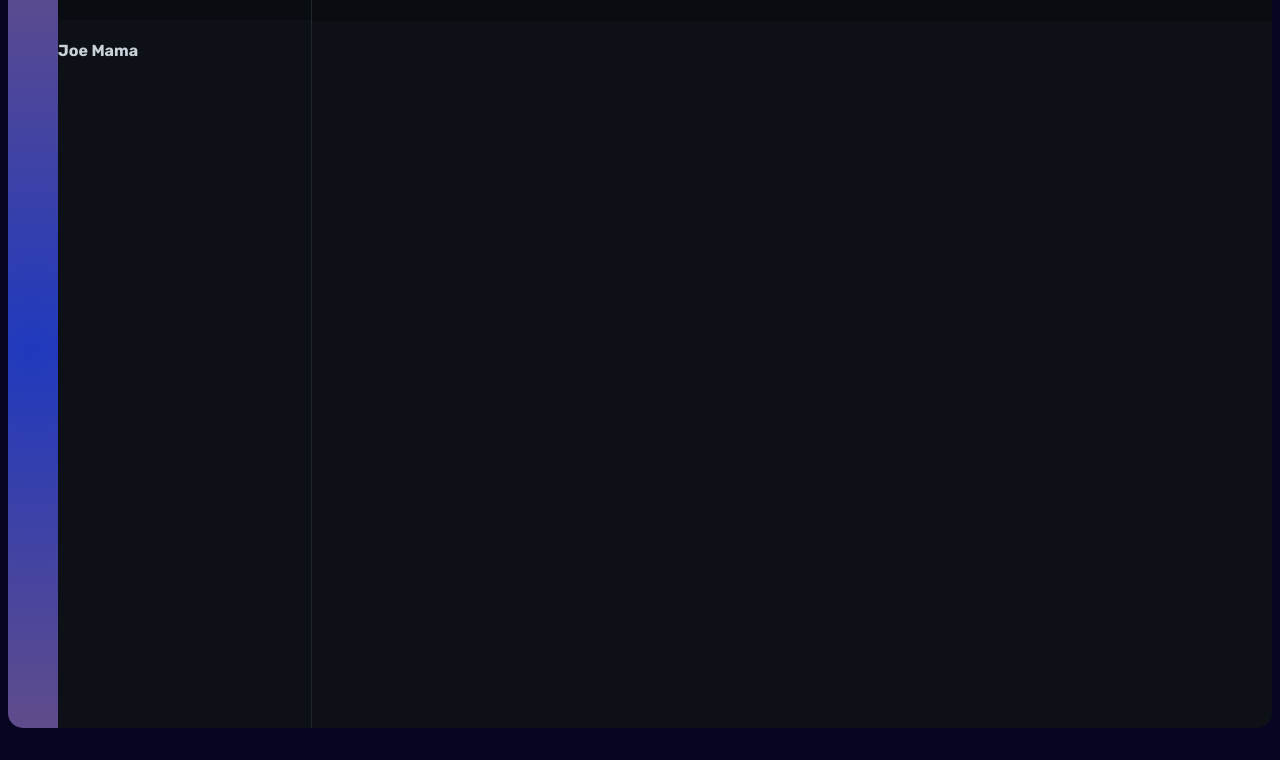
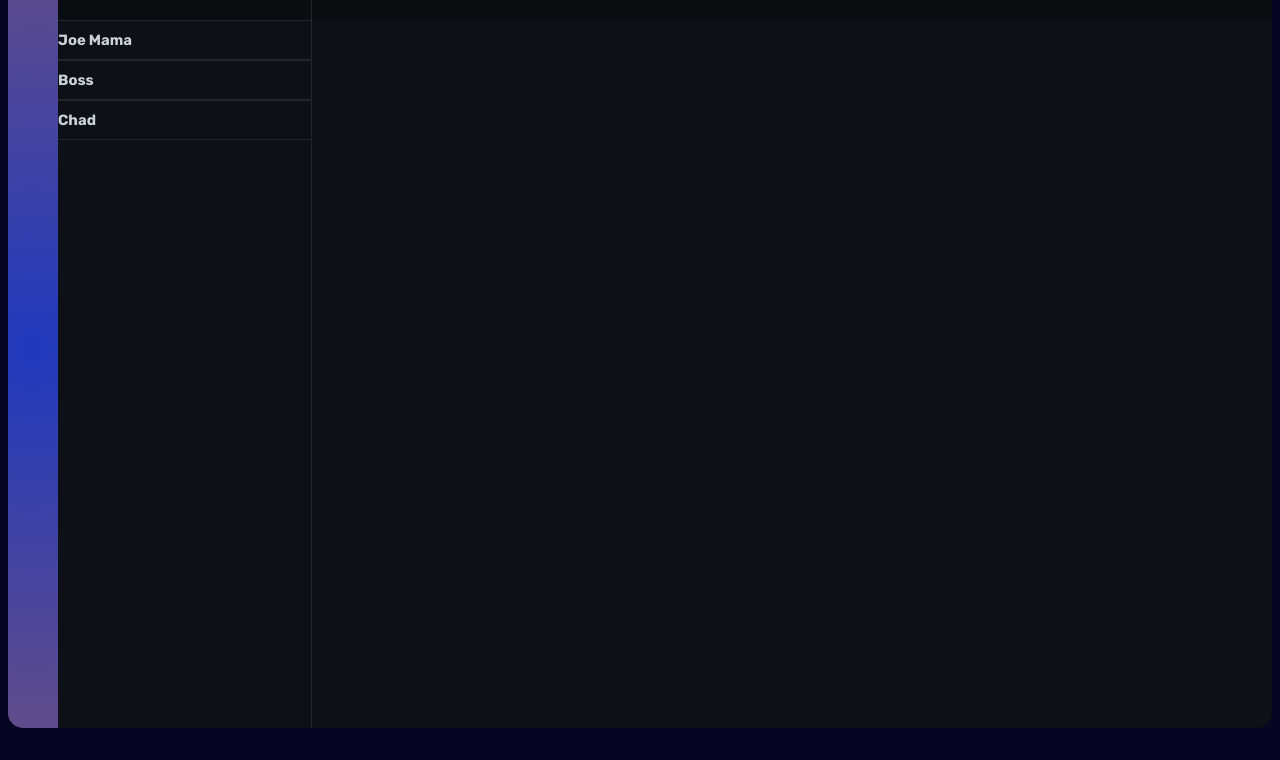
Before and after one commit to yanghuaxuan/KuriusChatApp, a plain HTML site: page index.html in a window 1280 px wide. Shown: the part 40-800 px from the top of the page. Drawn offline with Linux system fonts and the light colour scheme.

Commit message:
Changed exampleContacts to array

```diff
--- a/index.js
+++ b/index.js
@@ -1,11 +1,11 @@
 window.onload = () => {
-  let exampleContacts = new Map();
-  exampleContacts.set("Joe Mama", "Where have you been?");
-  exampleContacts.forEach((value, key) => {
+  let exampleContacts = ["Joe Mama", "Boss", "Chad"];
+  exampleContacts.forEach((value) => {
     // Create name for each contact
     let contactsElement = document.getElementById("contacts");
-    let element = document.createElement("h4");
-    let contactName = document.createTextNode(key);
+    let element = document.createElement("h5");
+    element.id = "contacts-name";
+    let contactName = document.createTextNode(value);
     element.appendChild(contactName);
     contactsElement.appendChild(element);
   })
--- a/style.css
+++ b/style.css
@@ -94,7 +94,7 @@
 }
 
 #contacts-name {
-  font-size: 2ch;
+  font-size: 1.5ch;
   margin: 0px;
   padding: 10px 0px 10px 0px;
   border-width: 1px;
```
